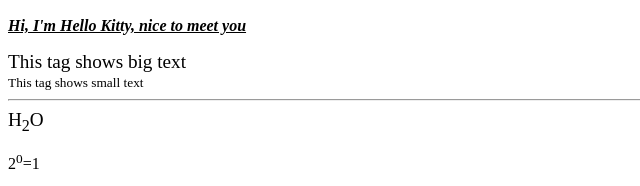
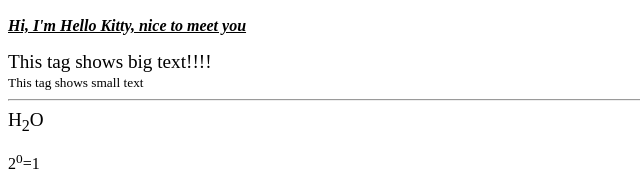
Before and after one commit to shehcodefix/HTML-project, a plain HTML site: page index.html in a window 1280 px wide. Shown: the part 379-565 px from the top of the page, 0-640 px from the left. Drawn offline with Linux system fonts and the light colour scheme.

Commit message:
Update index.html

```diff
--- a/index.html
+++ b/index.html
@@ -13,7 +13,7 @@
      <img src="imagehellokitty.webp" alt="New image"/>
 
      <p><b><i><u>Hi, I'm Hello Kitty, nice to meet you</u></i></b></p>
-     <big>This tag shows big text</big>
+     <big>This tag shows big text!!!!</big>
 </br>
      <small>This tag shows small text</small>
      <hr>
```
